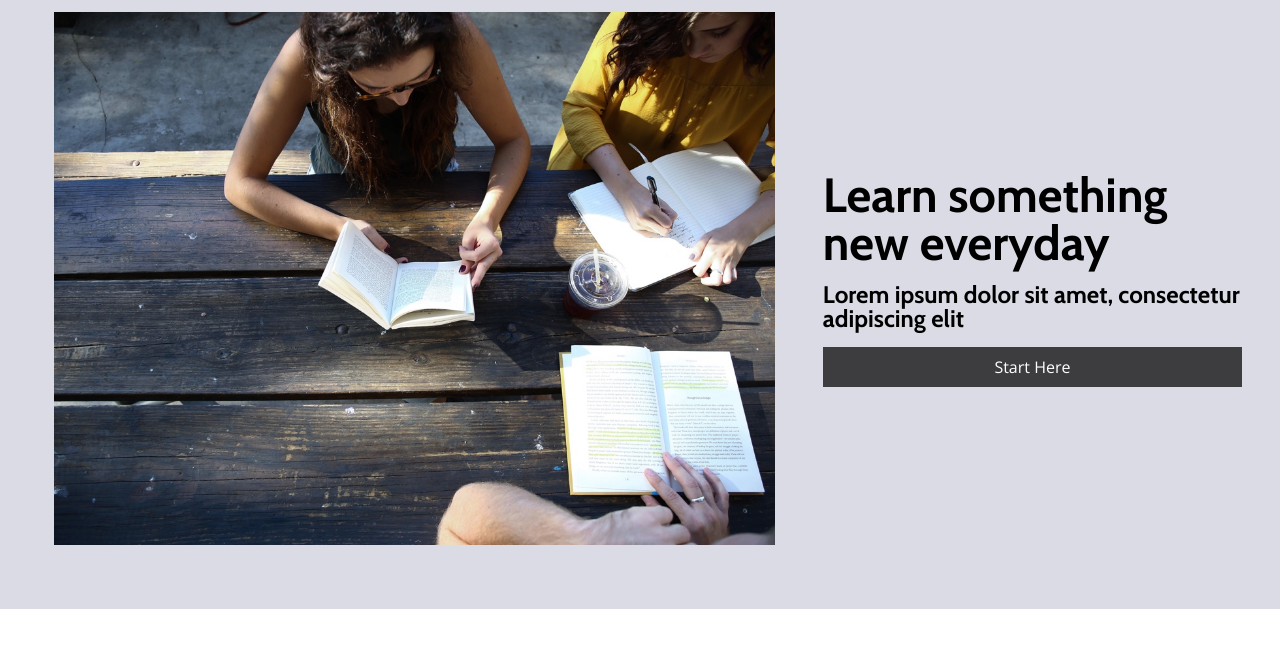
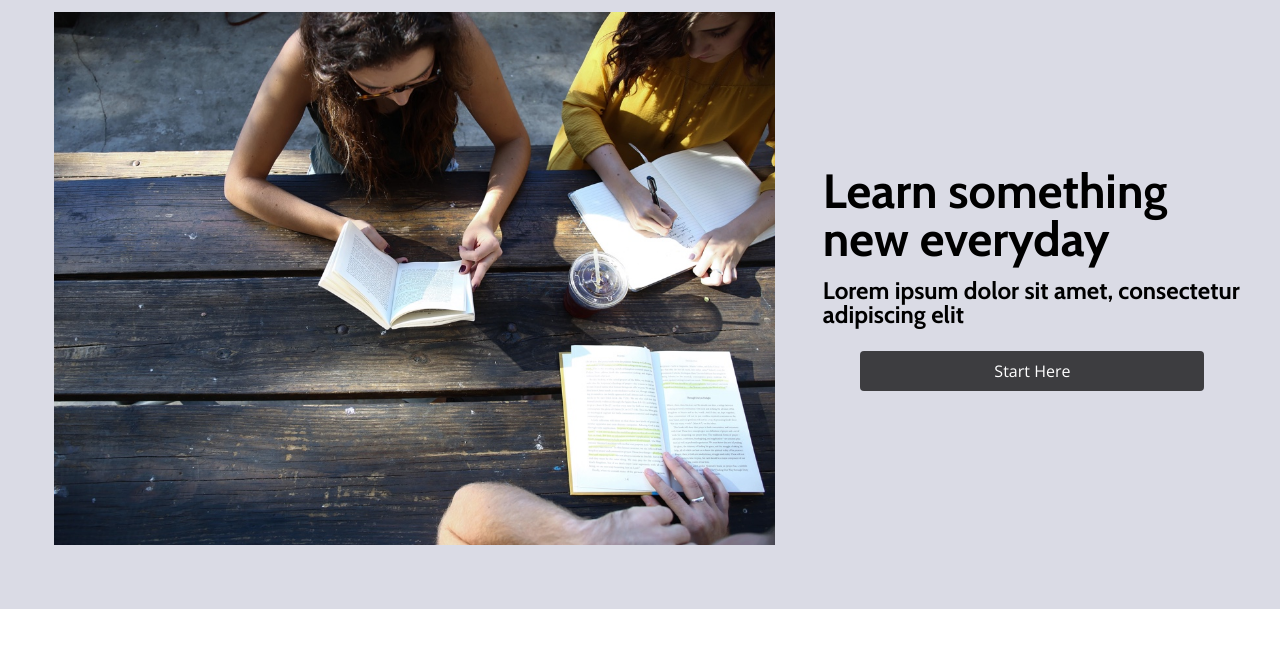
Before and after one commit to tyler-kemnitz/Colmar, a plain HTML site: page index.html in a window 1280 px wide. Shown: the part 84-736 px from the top of the page. Drawn offline with nearby package versions, Linux system fonts and the light colour scheme.

Commit message:
Add button effects, pesudo-effects, and video control options.

```diff
--- a/index.html
+++ b/index.html
@@ -34,7 +34,7 @@
                 <h1>Learn something new everyday</h1>
                 <h3>Lorem ipsum dolor sit amet, consectetur adipiscing elit</h3>
                 <div class="button">
-                    <span><a href="#">Start Here</a></span>
+                    <a href="#"><span>Start Here</span></a>
                 </div>
             </div>
         </div>
@@ -138,7 +138,7 @@
         <div id="thesis" class="content">
            <div class="contain-left">
             <div class="visual-container">
-                <video class="visual"> <source src="./resources/videos/thesis.mp4"></video>
+                <video class="visual" controls> <source src="./resources/videos/thesis.mp4"></video>
                 <h1>Reimagine Urban</h1>
                 <p>Duis aute irure dolor in reprehenderit in voluptate velit esse
                     cillum dolore eu fugiat nulla pariatur. Excepteur sint occaecat
--- a/resources/css/style.css
+++ b/resources/css/style.css
@@ -53,6 +53,9 @@ header nav ul{
     display: flex;
     margin-right: 3rem;
 }
+header nav ul li a:hover{
+    color: dodgerblue;
+}
 nav li{
     padding-left: 1.5rem;
 }
@@ -73,6 +76,7 @@ nav li{
 .learn{
     display: flex;
     flex-direction: column;
+    align-items: center;
     justify-content: center;
     padding: 0.5rem;
 }.learn h1,
@@ -83,10 +87,36 @@ nav li{
     font-size: 1.5rem;
 }
 .learn .button{
+    border-radius: 4px;
     padding: 0.75rem;
+    margin-top: 0.5rem;
     background-color: #3D3D40;
+    width: 20rem;
     text-align: center;
     font-size: 1rem;
+    transition: all 0.5s;
+    cursor: pointer;
+}
+.learn .button span{
+    cursor: pointer;
+    display: inline-block;
+    position: relative;
+    transition: 0.5s;
+}
+.learn .button span:after {
+  content: '\00bb';
+  position: absolute;
+  opacity: 0;
+  top: 0;
+  right: -20px;
+  transition: 0.5s;
+}
+.learn .button:hover span {
+  padding-right: 25px;
+}
+.learn .button:hover span:after {
+  opacity: 1;
+  right: 0;
 }
 .learn .button a{
     color: white;
```
